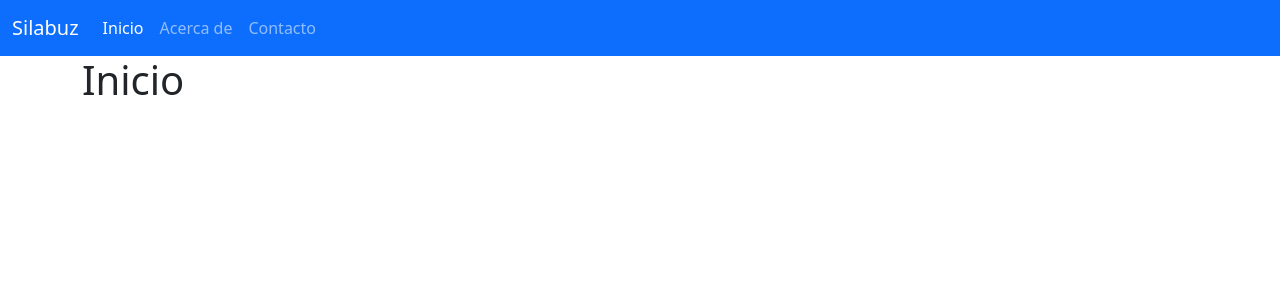
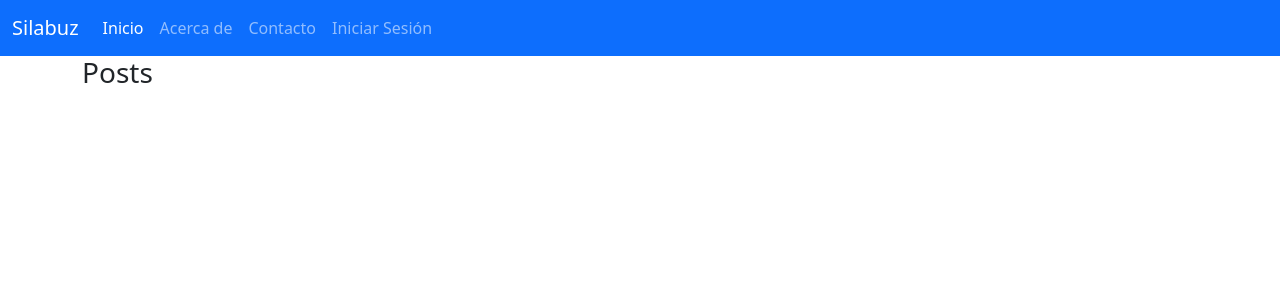
Before and after one commit to jordanraji/flask-silabuz, a Flask app: page / in a window 1280 px wide. Shown: the top 300 px of the page. Run offline with Flask 2, Linux system fonts and the light colour scheme; data that the repository does not hold is empty.

Commit message:
18 Enero

```diff
--- a/app.py
+++ b/app.py
@@ -1,10 +1,11 @@
 from flask import Flask, render_template, request, flash, url_for, redirect
 from flask_wtf import CSRFProtect
 from flask_migrate import Migrate
+from flask_login import LoginManager, current_user, login_user, logout_user, login_required
 
-from forms import BasicForm, SignupForm, LoginForm
+from forms import BasicForm, SignupForm, LoginForm, CreatePostForm
 from config import Config
-from models import db, User
+from models import db, User, Post
 
 
 app = Flask(__name__)
@@ -12,14 +13,28 @@ app.config.from_object(Config)
 
 csrf = CSRFProtect()
 migrate = Migrate()
+login_manager = LoginManager()
 
 db.init_app(app)
 csrf.init_app(app)
 migrate.init_app(app, db)
+login_manager.init_app(app)
+
+
+@login_manager.user_loader
+def load_user(user_id):
+    return User.query.get(user_id) # User.query.filter_by(id=user_id).first()
+
+@login_manager.unauthorized_handler
+def unauthorized():
+    flash('Debe iniciar sesión primero')
+    return redirect(url_for('login'))
 
 @app.route('/')
 def index():
-    return render_template("index.html")
+    posts = Post.query.all()
+    print(posts)
+    return render_template("index.html", posts=posts)
 
 @app.route('/acerca')
 def acerca():
@@ -51,6 +66,8 @@ def users():
 
 @app.route('/signup', methods=['GET','POST'])
 def signup():
+    if current_user.is_authenticated:
+        return redirect(url_for("admin"))
     form = SignupForm()
     if request.method == 'POST' and form.validate_on_submit():
         username = form.username.data.lower()
@@ -78,16 +95,47 @@ def signup():
 
 @app.route('/login', methods=['GET','POST'])
 def login():
+    if current_user.is_authenticated:
+        return redirect(url_for("admin"))
     form = LoginForm()
     if request.method == 'POST' and form.validate_on_submit():
         user = User.query.filter_by(email=form.email.data.lower()).first()
         if user and user.check_password(form.password.data):
+            login_user(user)
             flash("¡Bienvenido!")
             return redirect(url_for('admin'))
         else:
             flash("Revisa tus credenciales")
     return render_template("login.html", form=form)
 
+@app.route('/logout')
+@login_required
+def logout():
+    logout_user()
+    return redirect(url_for('login'))
+
 @app.route('/admin')
+@login_required
 def admin():
+    print(current_user)
     return render_template("admin.html")
+
+@app.route('/post/create', methods=['GET','POST'])
+@login_required
+def create_post():
+    form = CreatePostForm()
+    if request.method == 'POST' and form.validate_on_submit():
+        body = form.body.data
+        user_id = current_user.id
+        post = Post(
+            body=body,
+            user_id=user_id
+        )
+        db.session.add(post)
+        db.session.commit()
+        flash("Se ha publicado tu post con exito!")
+        return redirect(url_for('index'))
+    return render_template("create-post.html", form=form)
+
+
+    # http://127.0.0.1:5000/pedro
--- a/forms.py
+++ b/forms.py
@@ -1,5 +1,5 @@
 from flask_wtf import FlaskForm
-from wtforms import StringField, SubmitField, EmailField, PasswordField
+from wtforms import StringField, SubmitField, EmailField, PasswordField, TextAreaField
 from wtforms.validators import DataRequired, Optional, Regexp
 
 class BasicForm(FlaskForm):
@@ -19,3 +19,7 @@ class SignupForm(FlaskForm):
     full_name = StringField("Nombre y apellidos")
     description = StringField("Descripción")
     submit = SubmitField("Crear cuenta")
+
+class CreatePostForm(FlaskForm):
+    body = TextAreaField("Contenido", validators=[DataRequired()])
+    submit = SubmitField('Enviar')
--- a/models.py
+++ b/models.py
@@ -1,10 +1,11 @@
 from flask_sqlalchemy import SQLAlchemy
 from werkzeug.security import check_password_hash, generate_password_hash
 from datetime import datetime
+from flask_login import UserMixin
 
 db = SQLAlchemy()
 
-class User(db.Model):
+class User(db.Model, UserMixin):
     __tablename__ = 'users'
     id = db.Column(db.Integer, primary_key=True)
     username = db.Column(db.String(100), index=True, unique=True, nullable=False)
--- a/templates/admin.html
+++ b/templates/admin.html
@@ -4,5 +4,7 @@
 {% endblock %}
 
 {% block body %}
-<h1>Panel de administración</h1>
+{% if current_user.is_authenticated %}
+<h5>Bienvenido, {{ current_user.full_name }}!</h5>
+{% endif %}
 {% endblock %}
--- a/templates/index.html
+++ b/templates/index.html
@@ -2,5 +2,19 @@
 {% from "_macros.html" import saluda %}
 
 {% block body %}
-<h1>Inicio</h1>
+<h3>Posts</h3>
+
+<div class="row justify-content-center">
+    <div class="col-3">
+        {% for post in posts %}
+        <div class="card">
+            <div class="card-body">
+                <p>{{ post.body }}</p>
+                <p class="text-secondary"><small>{{ post.timestamp }}</small></p>
+            </div>
+        </div>
+        {% endfor %}
+    </div>
+</div>
+
 {% endblock %}
--- a/templates/navbar.html
+++ b/templates/navbar.html
@@ -16,6 +16,18 @@
                 <li class="nav-item">
                     <a class="nav-link" href="{{ url_for('contacto') }}">Contacto</a>
                 </li>
+                {% if current_user.is_authenticated %}
+                <li class="nav-item">
+                    <a class="nav-link" href="{{ url_for('admin') }}">Panel</a>
+                </li>
+                <li class="nav-item">
+                    <a class="nav-link" href="{{ url_for('logout') }}">Cerrar Sesión</a>
+                </li>
+                {% else %}
+                <li class="nav-item">
+                    <a class="nav-link" href="{{ url_for('login') }}">Iniciar Sesión</a>
+                </li>
+                {% endif %}
             </ul>
         </div>
     </div>
```
Also changed, not shown: templates/create-post.html (added, +20 -0 lines).
